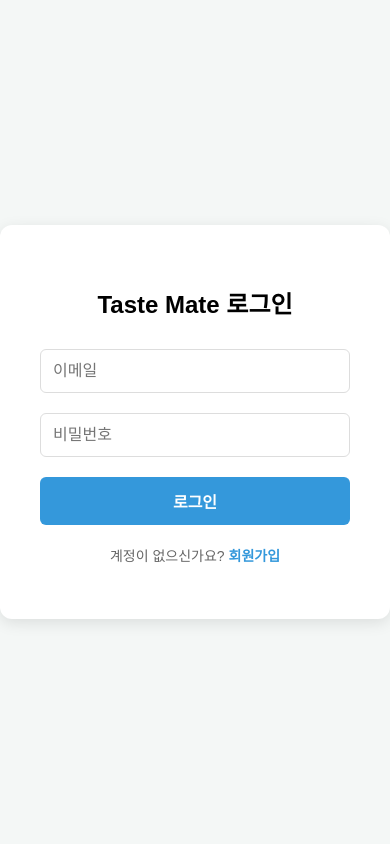
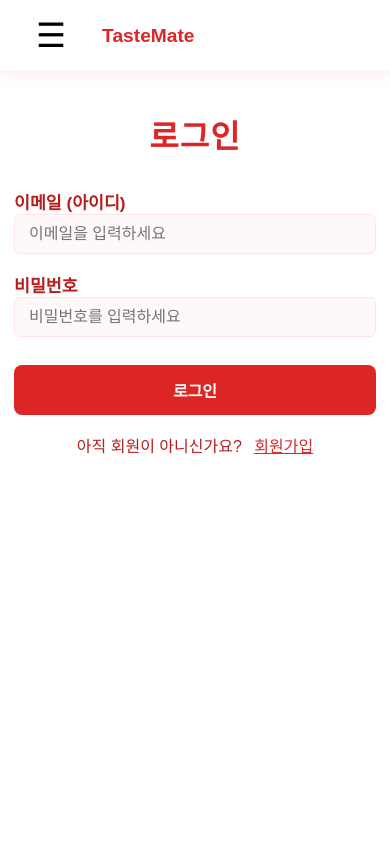
Before and after one commit to LYS319/TasteMate, a FastAPI app: page /login in a window 390 px wide. Run offline with FastAPI, Linux system fonts and the light colour scheme; parts of the project's set-up code (start-up, migrations or seed data) failed here and were passed over.

Commit message:
모바일 반응형 UI 개선

```diff
--- a/config.py
+++ b/config.py
@@ -12,6 +12,7 @@ class Settings(BaseSettings):
     SECRET_KEY: str
     ALGORITHM: str = "HS256"
     GEMINI_API_KEY: str
+    KMA_API_KEY: str
 
     # extra="ignore" 를 추가하면 .env에 선언되지 않은 잉여 변수가 있어도 에러가 나지 않습니다.
     model_config = SettingsConfigDict(env_file=".env", extra="ignore")
--- a/main.py
+++ b/main.py
@@ -1,5 +1,8 @@
 import requests
 import logging
+import random
+import math
+import datetime
 from pydantic import BaseModel
 from typing import List
 from fastapi import FastAPI, Request, Depends, Form, HTTPException, File, UploadFile, Body, Query
@@ -1021,3 +1024,109 @@ def reverse_geocode(lat: float = Query(...), lon: float = Query(...)):
     except Exception as e:
         logging.error(f"Kakao API 에러: {e}")
         return {"address": None}
+
+# =============================================
+# 날씨별 음식 추천 (기상청 초단기실황 API)
+# =============================================
+@app.get("/api/weather")
+async def get_weather(lat: float = Query(...), lon: float = Query(...)):
+    return await get_weather_recommendation(lat, lon)
+
+@app.get("/api/weather-recommend")
+async def get_weather_recommendation(lat: float = Query(...), lon: float = Query(...)):
+    temp_menu_data = {
+        -10: ["사골만두국", "얼큰육개장", "부대찌개", "김치찌개", "순두부찌개", "감자탕", "내장탕", "떡국", "칼국수", "수제비"],
+        -5:  ["나베요리", "알탕", "동태탕", "도가니탕", "설렁탕", "우거지해장국", "뼈해장국", "콩나물국밥", "어묵탕", "우동"],
+        0:   ["샤브샤브", "스키야키", "매운탕", "추어탕", "순대국", "돼지국밥", "잔치국수", "해물파전", "삼계탕", "곰탕"],
+        5:   ["돈까스나베", "가츠동", "라멘", "쌀국수", "짬뽕", "짜장면", "부침개", "만두전골", "온소바", "육회비빔밥"],
+        10:  ["제육볶음", "불고기", "쌈밥", "된장찌개", "청국장", "비빔밥", "돈까스", "햄버거", "샌드위치", "파스타"],
+        15:  ["초밥", "텐동", "연어덮밥", "스테이크", "리조또", "피자", "오므라이스", "카레", "생선구이", "간장게장"],
+        20:  ["월남쌈", "포케", "샐러드", "타코", "회덮밥", "물회", "막국수", "비빔국수", "쫄면", "냉우동"],
+        25:  ["냉소바", "콩국수", "냉면", "비빔냉면", "묵사발", "냉채족발", "훈제오리샐러드", "김치말이국수", "참치회", "모밀"],
+        30:  ["평양냉면", "함흥냉면", "초계국수", "물회", "산낙지", "메밀소바", "얼음동동미역국", "열무국수", "빙수", "아이스크림"],
+        35:  ["삼계탕(이열치열)", "전복삼계탕", "장어구이", "보쌈", "족발", "치킨", "피자", "아이스커피", "냉녹차", "수박"],
+        40:  ["살얼음맥주", "생과일주스", "팥빙수", "망고빙수", "냉파스타", "샐러드파스타", "아사이볼", "스무디", "젤라또"],
+    }
+
+    try:
+        def dfs_xy_conv(lat, lon):
+            RE = 6371.00877
+            GRID = 5.0
+            SLAT1 = 30.0
+            SLAT2 = 60.0
+            OLON = 126.0
+            OLAT = 38.0
+            XO = 43
+            YO = 136
+            DEGRAD = math.pi / 180.0
+            re = RE / GRID
+            slat1 = SLAT1 * DEGRAD
+            slat2 = SLAT2 * DEGRAD
+            olon = OLON * DEGRAD
+            olat = OLAT * DEGRAD
+            sn = math.tan(math.pi * 0.25 + slat2 * 0.5) / math.tan(math.pi * 0.25 + slat1 * 0.5)
+            sn = math.log(math.cos(slat1) / math.cos(slat2)) / math.log(sn)
+            sf = math.tan(math.pi * 0.25 + slat1 * 0.5)
+            sf = math.pow(sf, sn) * math.cos(slat1) / sn
+            ro = math.tan(math.pi * 0.25 + olat * 0.5)
+            ro = re * sf / math.pow(ro, sn)
+            ra = math.tan(math.pi * 0.25 + lat * DEGRAD * 0.5)
+            ra = re * sf / math.pow(ra, sn)
+            theta = lon * DEGRAD - olon
+            if theta > math.pi:
+                theta -= 2.0 * math.pi
+            if theta < -math.pi:
+                theta += 2.0 * math.pi
+            theta *= sn
+            x = (ra * math.sin(theta)) + XO + 0.5
+            y = (ro - ra * math.cos(theta)) + YO + 0.5
+            return int(x), int(y)
+
+        x, y = dfs_xy_conv(lat, lon)
+        now = datetime.datetime.now()
+        base_date = now.strftime('%Y%m%d')
+        base_time = (now - datetime.timedelta(hours=1) if now.minute < 45 else now).strftime('%H00')
+        params = {
+            'serviceKey': settings.KMA_API_KEY,
+            'numOfRows': 10,
+            'pageNo': 1,
+            'dataType': 'JSON',
+            'base_date': base_date,
+            'base_time': base_time,
+            'nx': x,
+            'ny': y
+        }
+        url = 'https://apis.data.go.kr/1360000/VilageFcstInfoService_2.0/getUltraSrtNcst'
+        resp = requests.get(url, params=params, timeout=5)
+        temp = 20
+        if resp.ok:
+            items = resp.json().get('response', {}).get('body', {}).get('items', {}).get('item', [])
+            for item in items:
+                if item.get('category') == 'T1H':
+                    temp = float(item.get('obsrValue'))
+                    break
+        base_temp = (int(temp) // 5) * 5
+        base_temp = max(-10, min(40, base_temp))
+        selected_menu = random.choice(temp_menu_data[base_temp])
+        if base_temp <= 0:
+            title, desc = "🥶 꽁꽁 얼어붙는 추위", "몸을 녹여줄 따뜻한"
+        elif base_temp >= 30:
+            title, desc = "🥵 숨막히는 폭염주의", "더위를 날려줄 시원한"
+        else:
+            title, desc = "☀️ 기분 좋은 날씨", "오늘 날씨와 잘 어울리는"
+        return {
+            "title": f"{title} ({temp}℃)",
+            "subtitle": f"오늘의 추천: {selected_menu}",
+            "desc": f"{desc} '{selected_menu}' 어떠세요?",
+            "search": selected_menu,
+            "tag": f"#{base_temp}도_맞춤추천"
+        }
+    except Exception as e:
+        logging.error(f"날씨 API 오류: {e}")
+        return {
+            "title": "🍽️ 테이스트메이트 추천",
+            "subtitle": "맛있는 식사 하세요!",
+            "desc": "주변의 맛집을 찾아보세요.",
+            "search": "맛집",
+            "tag": "#오늘의메뉴"
+        }
--- a/templates/COMMUNITY.html
+++ b/templates/COMMUNITY.html
@@ -507,7 +507,7 @@
                         async (pos) => {
                             try {
                                 const res = await fetch(
-                                    `/api/reverse_geocode?lat=${pos.coords.latitude}&lon=${pos.coords.longitude}`,
+                                    `/api/reverse-geocode?lat=${pos.coords.latitude}&lon=${pos.coords.longitude}`,
                                 );
                                 const data = await res.json();
                                 const addr = data.address.city || data.address.province || '위치 확인됨';
--- a/templates/LOGIN.html
+++ b/templates/LOGIN.html
@@ -1,4 +1,4 @@
-<!DOCTYPE html>
+<!doctype html>
 <html lang="ko">
 <head>
     <script>
@@ -7,15 +7,29 @@
             window.top.location.href = window.self.location.href;
         }
     </script>
+    <meta charset="UTF-8" />
     <meta name="viewport" content="width=device-width, initial-scale=1.0" />
-    <meta charset="UTF-8">
-    <title>Taste Mate - 로그인</title>
+    <title>테이스트메이트 로그인</title>
     <style>
-        body { font-family: 'Malgun Gothic', sans-serif; display: flex; justify-content: center; align-items: center; height: 100vh; background: #f4f7f6; margin: 0; }
-        .box { background: white; padding: 40px; border-radius: 12px; box-shadow: 0 4px 15px rgba(0,0,0,0.1); width: 350px; text-align: center; }
-        input { width: 100%; padding: 12px; margin: 10px 0; border: 1px solid #ddd; border-radius: 6px; box-sizing: border-box; outline: none; }
-        button { width: 100%; padding: 12px; background: #3498db; color: white; border: none; border-radius: 6px; cursor: pointer; font-size: 16px; font-weight: bold; margin-top: 10px; }
-        button:hover { background: #2980b9; }
+        .menu-toggle-btn { background: none; border: none; font-size: 2.1rem; margin-left: 8px; cursor: pointer; border-radius: 8px; padding: 4px 12px; transition: background 0.18s; }
+        .menu-toggle-btn:hover { background: #ffe5e5; }
+        #mainNavMenu { min-width: 140px; animation: fadeInMenu 0.18s; position: absolute; top: 60px; left: 32px; background: #fff; box-shadow: 0 4px 16px rgba(220, 38, 38, 0.13); border-radius: 12px; padding: 18px 24px 14px 24px; z-index: 1000; display: none; }
+        @keyframes fadeInMenu { from { opacity: 0; transform: translateY(-10px); } to { opacity: 1; transform: translateY(0); } }
+        .nav-emoji-btn { background: none; border: none; font-size: 1.7rem; margin: 0 2px; cursor: pointer; border-radius: 8px; padding: 4px 10px; transition: background 0.18s; }
+        .nav-emoji-btn:hover { background: #ffe5e5; }
+        body { margin: 0; font-family: 'Noto Sans KR', sans-serif; background: #fff; }
+        .header { display: flex; justify-content: space-between; align-items: center; padding: 16px 32px; background: rgba(255, 255, 255, 0.85); box-shadow: 0 2px 16px rgba(220, 38, 38, 0.1); backdrop-filter: blur(12px); }
+        .header-left { display: flex; align-items: center; gap: 24px; }
+        .header-logo { display: flex; align-items: center; gap: 18px; font-size: 1.5rem; font-weight: bold; color: #dc2626; text-decoration: none; }
+        .login-main { max-width: 400px; margin: 80px auto 0 auto; padding: 0 16px; }
+        .login-title { font-size: 2rem; font-weight: 900; color: #dc2626; margin-bottom: 32px; letter-spacing: 1px; text-align: center; }
+        .login-form { display: flex; flex-direction: column; gap: 18px; }
+        .login-form label { font-size: 1.08rem; font-weight: 600; color: #b91c1c; margin-bottom: 6px; }
+        .login-form input { font-size: 1.08rem; padding: 10px 14px; border: 1.5px solid #ffe5e5; border-radius: 6px; background: #fff8f8; width: 100%; box-sizing: border-box; }
+        .login-btn-main { padding: 16px 0; background: #dc2626; color: #fff; border: none; border-radius: 8px; font-size: 1.25rem; font-weight: 800; cursor: pointer; margin-top: 10px; transition: background 0.2s; }
+        .login-btn-main:hover { background: #b91c1c; }
+        .login-extra { margin-top: 18px; text-align: center; color: #b91c1c; font-size: 1rem; }
+        .login-extra a { color: #dc2626; text-decoration: underline; margin-left: 8px; }
 
             /* ===== 반응형 (태블릿/모바일) ===== */
             @media (max-width: 600px) {
@@ -32,17 +46,45 @@
             }
 
         </style>
+    <script>
+        function toggleMenu() {
+            const menu = document.getElementById('mainNavMenu');
+            menu.style.display = (menu.style.display === 'none' || menu.style.display === '') ? 'block' : 'none';
+        }
+    </script>
 </head>
 <body>
-    <div class="box">
-        <h2>Taste Mate 로그인</h2>
-        <form id="loginForm">
-            <input type="email" name="email" placeholder="이메일" required>
-            <input type="password" name="password" placeholder="비밀번호" required>
-            <button type="submit">로그인</button>
+<header class="header">
+    <div class="header-left">
+        <button class="menu-toggle-btn" onclick="toggleMenu()">☰</button>
+        <a href="/main" class="header-logo">TasteMate</a>
+        <nav class="main-nav" id="mainNavMenu">
+            <button class="nav-emoji-btn" onclick="location.href = '/main'" title="홈">🏠 홈</button><br />
+            <button class="nav-emoji-btn" onclick="location.href = '/aichat'" title="AI추천">🤖 AI추천</button><br />
+            <button class="nav-emoji-btn" onclick="location.href = '/community'" title="커뮤니티">🧑‍🤝‍🧑 커뮤니티</button>
+        </nav>
+    </div>
+</header>
+<main class="login-main">
+    <div class="login-title">로그인</div>
+
+    <form id="loginForm" class="login-form">
+        <div>
+            <label for="email">이메일 (아이디)</label>
+            <input type="email" id="email" name="email" placeholder="이메일을 입력하세요" required />
+        </div>
+        <div>
+            <label for="password">비밀번호</label>
+            <input type="password" id="password" name="password" placeholder="비밀번호를 입력하세요" required />
+        </div>
+        <button type="submit" class="login-btn-main">로그인</button>
     </form>
-        <p style="margin-top:20px; font-size:14px; color:#666;">계정이 없으신가요? <a href="/signup" style="color:#3498db; font-weight:bold; text-decoration:none;">회원가입</a></p>
+
+    <div class="login-extra">
+        아직 회원이 아니신가요?
+        <a href="/signup">회원가입</a>
     </div>
+</main>
 
 <script>
     document.getElementById('loginForm').onsubmit = async (e) => {
@@ -52,14 +94,23 @@
             const data = await res.json();
 
             if (res.ok) {
-                    // 로그인 성공 시 등급별 리다이렉트 (admin 또는 main)
+                // 🚨 로그인 정보에 is_admin 추가!
+                localStorage.setItem('user_id', data.user_id);
+                localStorage.setItem('nickname', data.nickname);
+                localStorage.setItem('is_admin', data.is_admin);
+
+                const returnUrl = sessionStorage.getItem('return_url');
+                if (returnUrl) {
+                    sessionStorage.removeItem('return_url');
+                    window.location.href = returnUrl;
+                } else {
                     window.location.href = data.redirect;
+                }
             } else {
-                    // 비밀번호 틀림, 활동 정지 등의 에러 메시지 출력
-                    alert(data.detail || "로그인에 실패했습니다.");
+                alert(data.detail || "이메일이나 비밀번호가 일치하지 않습니다.");
             }
         } catch (err) {
-                alert("서버 연결에 실패했습니다. 서버가 켜져 있는지 확인해주세요.");
+            alert("서버 연결에 실패했습니다.");
         }
     };
 </script>
--- a/templates/MAIN.html
+++ b/templates/MAIN.html
@@ -180,7 +180,7 @@
                         async (pos) => {
                             try {
                                 const res = await fetch(
-                                    `/api/reverse_geocode?lat=${pos.coords.latitude}&lon=${pos.coords.longitude}`,
+                                    `/api/reverse-geocode?lat=${pos.coords.latitude}&lon=${pos.coords.longitude}`,
                                 );
                                 const data = await res.json();
                                 const addr = data.address.city || data.address.province || '위치 확인됨';
--- a/templates/WORK.html
+++ b/templates/WORK.html
@@ -547,7 +547,7 @@
                             const { latitude: lat, longitude: lon } = pos.coords;
                             try {
                                 const res = await fetch(
-                                    `/api/reverse_geocode?lat=${lat}&lon=${lon}`,
+                                    `/api/reverse-geocode?lat=${lat}&lon=${lon}`,
                                 );
                                 const data = await res.json();
                                 const addr = data.address;
--- a/templates/about.html
+++ b/templates/about.html
@@ -605,7 +605,7 @@
                         async (pos) => {
                             try {
                                 const res = await fetch(
-                                    `/api/reverse_geocode?lat=${pos.coords.latitude}&lon=${pos.coords.longitude}`,
+                                    `/api/reverse-geocode?lat=${pos.coords.latitude}&lon=${pos.coords.longitude}`,
                                 );
                                 const data = await res.json();
                                 const addr = data.address.city || data.address.province || '위치 확인됨';
--- a/templates/game_calculator.html
+++ b/templates/game_calculator.html
@@ -493,7 +493,7 @@
                         async (pos) => {
                             try {
                                 const res = await fetch(
-                                    `/api/reverse_geocode?lat=${pos.coords.latitude}&lon=${pos.coords.longitude}`,
+                                    `/api/reverse-geocode?lat=${pos.coords.latitude}&lon=${pos.coords.longitude}`,
                                 );
                                 const data = await res.json();
                                 const addr = data.address.city || data.address.province || '위치 확인됨';
--- a/templates/game_ladder.html
+++ b/templates/game_ladder.html
@@ -511,7 +511,7 @@
                         async (pos) => {
                             try {
                                 const res = await fetch(
-                                    `/api/reverse_geocode?lat=${pos.coords.latitude}&lon=${pos.coords.longitude}`,
+                                    `/api/reverse-geocode?lat=${pos.coords.latitude}&lon=${pos.coords.longitude}`,
                                 );
                                 const data = await res.json();
                                 const addr = data.address.city || data.address.province || '위치 확인됨';
--- a/templates/game_pinball.html
+++ b/templates/game_pinball.html
@@ -494,7 +494,7 @@
                         async (pos) => {
                             try {
                                 const res = await fetch(
-                                    `/api/reverse_geocode?lat=${pos.coords.latitude}&lon=${pos.coords.longitude}`,
+                                    `/api/reverse-geocode?lat=${pos.coords.latitude}&lon=${pos.coords.longitude}`,
                                 );
                                 const data = await res.json();
                                 const addr = data.address.city || data.address.province || '위치 확인됨';
--- a/templates/game_random_amount.html
+++ b/templates/game_random_amount.html
@@ -536,7 +536,7 @@
                         async (pos) => {
                             try {
                                 const res = await fetch(
-                                    `/api/reverse_geocode?lat=${pos.coords.latitude}&lon=${pos.coords.longitude}`,
+                                    `/api/reverse-geocode?lat=${pos.coords.latitude}&lon=${pos.coords.longitude}`,
                                 );
                                 const data = await res.json();
                                 const addr = data.address.city || data.address.province || '위치 확인됨';
--- a/templates/game_worldcup.html
+++ b/templates/game_worldcup.html
@@ -467,7 +467,7 @@
                         async (pos) => {
                             try {
                                 const res = await fetch(
-                                    `/api/reverse_geocode?lat=${pos.coords.latitude}&lon=${pos.coords.longitude}`,
+                                    `/api/reverse-geocode?lat=${pos.coords.latitude}&lon=${pos.coords.longitude}`,
                                 );
                                 const data = await res.json();
                                 const addr = data.address.city || data.address.province || '위치 확인됨';
```
Also changed, not shown: templates/테이스트메이트.html (+59 -84 lines). Lines whose indentation alone changed are shown as unchanged.
